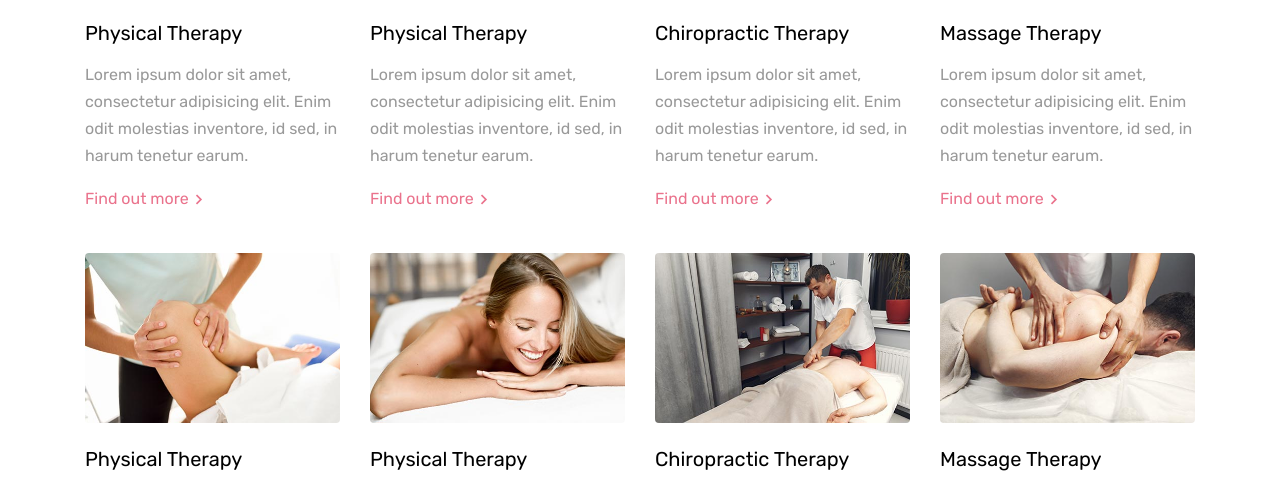
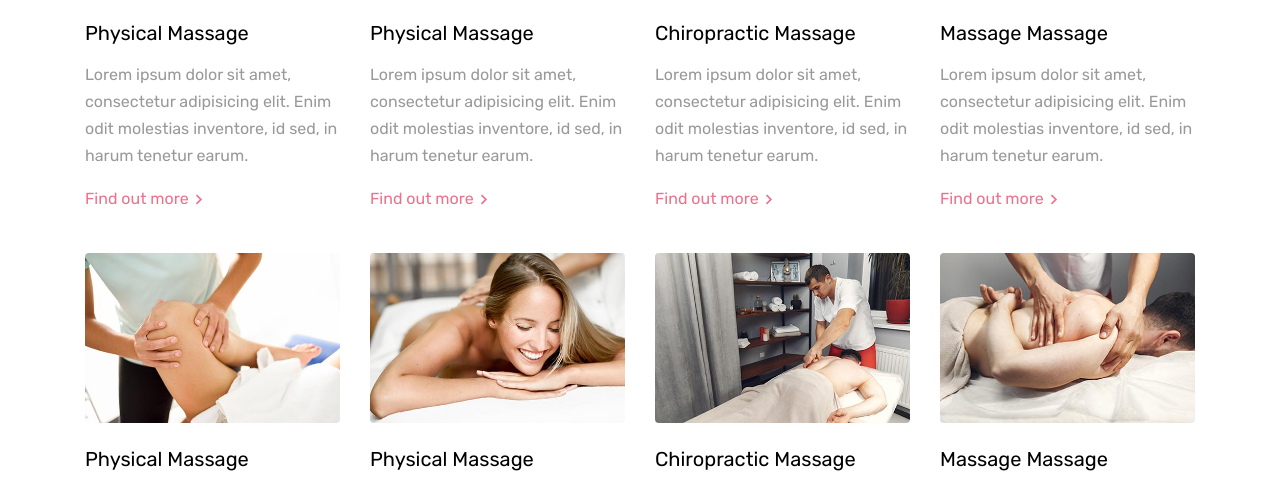
Before and after one commit to LONGLIN163/art-of-massage, a plain HTML site: page services.html in a window 1280 px wide. Shown: the part 1178-1662 px from the top of the page. Drawn offline with Linux system fonts and the light colour scheme; files whose address does not match are found by name.

Commit message:
rm sensitive words

```diff
--- a/services.html
+++ b/services.html
@@ -2,7 +2,7 @@
 <!DOCTYPE html>
 <html lang="en">
   <head>
-    <title>Physical Theraphy &mdash; Website Template by Colorlib</title>
+    <title>Web Test</title>
     <meta charset="utf-8">
     <meta name="viewport" content="width=device-width, initial-scale=1, shrink-to-fit=no">
 
@@ -56,15 +56,15 @@
                 <li class="has-children active">
                   <a href="services.html"><span>Services</span></a>
                   <ul class="dropdown arrow-top">
-                    <li><a href="#">Physical Therapy</a></li>
-                    <li><a href="#">Massage Therapy</a></li>
-                    <li><a href="#">Chiropractic Therapy</a></li>
+                    <li><a href="#">Full body Massage</a></li>
+                    <li><a href="#">SPA</a></li>
+                    <li><a href="#">Nerve Relax</a></li>
                     <li class="has-children">
                       <a href="#">Dropdown</a>
                       <ul class="dropdown">
-                        <li><a href="#">Physical Therapy</a></li>
-                        <li><a href="#">Massage Therapy</a></li>
-                        <li><a href="#">Chiropractic Therapy</a></li>
+                        <li><a href="#">Full body Massage</a></li>
+                        <li><a href="#">SPA</a></li>
+                        <li><a href="#">Nerve Relax</a></li>
                       </ul>
                     </li>
                   </ul>
@@ -124,7 +124,7 @@
           <div class="mb-4 mb-lg-4 col-sm-6 col-md-6 col-lg-3">
             <div class="block-service-1-card">
               <a href="#" class="thumbnail-link d-block mb-4"><img src="images/img_4.jpg" alt="Image" class="img-fluid"></a>
-              <h3 class="block-service-1-heading mb-3"><a href="#">Physical Therapy</a></h3>
+              <h3 class="block-service-1-heading mb-3"><a href="#">Physical Massage</a></h3>
               <div class="block-service-1-excerpt"><p>Lorem ipsum dolor sit amet, consectetur adipisicing elit. Enim odit molestias inventore, id sed, in harum tenetur earum.</p></div>
               <p><a href="#" class="d-inline-flex align-items-center block-service-1-more"><span>Find out more</span> <span class="icon-keyboard_arrow_right icon"></span></a></p>
             </div>
@@ -132,7 +132,7 @@
           <div class="mb-4 mb-lg-4 col-sm-6 col-md-6 col-lg-3">
             <div class="block-service-1-card">
               <a href="#" class="thumbnail-link d-block mb-4"><img src="images/img_1.jpg" alt="Image" class="img-fluid"></a>
-              <h3 class="block-service-1-heading mb-3"><a href="#">Physical Therapy</a></h3>
+              <h3 class="block-service-1-heading mb-3"><a href="#">Physical Massage</a></h3>
               <div class="block-service-1-excerpt"><p>Lorem ipsum dolor sit amet, consectetur adipisicing elit. Enim odit molestias inventore, id sed, in harum tenetur earum.</p></div>
               <p><a href="#" class="d-inline-flex align-items-center block-service-1-more"><span>Find out more</span> <span class="icon-keyboard_arrow_right icon"></span></a></p>
             </div>
@@ -140,7 +140,7 @@
           <div class="mb-4 mb-lg-4 col-sm-6 col-md-6 col-lg-3">
             <div class="block-service-1-card">
               <a href="#" class="thumbnail-link d-block mb-4"><img src="images/img_2.jpg" alt="Image" class="img-fluid"></a>
-              <h3 class="block-service-1-heading mb-3"><a href="#">Chiropractic Therapy</a></h3>
+              <h3 class="block-service-1-heading mb-3"><a href="#">Chiropractic Massage</a></h3>
               <div class="block-service-1-excerpt"><p>Lorem ipsum dolor sit amet, consectetur adipisicing elit. Enim odit molestias inventore, id sed, in harum tenetur earum.</p></div>
               <p><a href="#" class="d-inline-flex align-items-center block-service-1-more"><span>Find out more</span> <span class="icon-keyboard_arrow_right icon"></span></a></p>
             </div>
@@ -148,7 +148,7 @@
           <div class="mb-4 mb-lg-4 col-sm-6 col-md-6 col-lg-3">
             <div class="block-service-1-card">
               <a href="#" class="thumbnail-link d-block mb-4"><img src="images/img_3.jpg" alt="Image" class="img-fluid"></a>
-              <h3 class="block-service-1-heading mb-3"><a href="#">Massage Therapy</a></h3>
+              <h3 class="block-service-1-heading mb-3"><a href="#">Massage Massage</a></h3>
               <div class="block-service-1-excerpt"><p>Lorem ipsum dolor sit amet, consectetur adipisicing elit. Enim odit molestias inventore, id sed, in harum tenetur earum.</p></div>
               <p><a href="#" class="d-inline-flex align-items-center block-service-1-more"><span>Find out more</span> <span class="icon-keyboard_arrow_right icon"></span></a></p>
             </div>
@@ -157,7 +157,7 @@
           <div class="mb-4 mb-lg-4 col-sm-6 col-md-6 col-lg-3">
             <div class="block-service-1-card">
               <a href="#" class="thumbnail-link d-block mb-4"><img src="images/img_4.jpg" alt="Image" class="img-fluid"></a>
-              <h3 class="block-service-1-heading mb-3"><a href="#">Physical Therapy</a></h3>
+              <h3 class="block-service-1-heading mb-3"><a href="#">Physical Massage</a></h3>
               <div class="block-service-1-excerpt"><p>Lorem ipsum dolor sit amet, consectetur adipisicing elit. Enim odit molestias inventore, id sed, in harum tenetur earum.</p></div>
               <p><a href="#" class="d-inline-flex align-items-center block-service-1-more"><span>Find out more</span> <span class="icon-keyboard_arrow_right icon"></span></a></p>
             </div>
@@ -165,7 +165,7 @@
           <div class="mb-4 mb-lg-4 col-sm-6 col-md-6 col-lg-3">
             <div class="block-service-1-card">
               <a href="#" class="thumbnail-link d-block mb-4"><img src="images/img_1.jpg" alt="Image" class="img-fluid"></a>
-              <h3 class="block-service-1-heading mb-3"><a href="#">Physical Therapy</a></h3>
+              <h3 class="block-service-1-heading mb-3"><a href="#">Physical Massage</a></h3>
               <div class="block-service-1-excerpt"><p>Lorem ipsum dolor sit amet, consectetur adipisicing elit. Enim odit molestias inventore, id sed, in harum tenetur earum.</p></div>
               <p><a href="#" class="d-inline-flex align-items-center block-service-1-more"><span>Find out more</span> <span class="icon-keyboard_arrow_right icon"></span></a></p>
             </div>
@@ -173,7 +173,7 @@
           <div class="mb-4 mb-lg-4 col-sm-6 col-md-6 col-lg-3">
             <div class="block-service-1-card">
               <a href="#" class="thumbnail-link d-block mb-4"><img src="images/img_2.jpg" alt="Image" class="img-fluid"></a>
-              <h3 class="block-service-1-heading mb-3"><a href="#">Chiropractic Therapy</a></h3>
+              <h3 class="block-service-1-heading mb-3"><a href="#">Chiropractic Massage</a></h3>
               <div class="block-service-1-excerpt"><p>Lorem ipsum dolor sit amet, consectetur adipisicing elit. Enim odit molestias inventore, id sed, in harum tenetur earum.</p></div>
               <p><a href="#" class="d-inline-flex align-items-center block-service-1-more"><span>Find out more</span> <span class="icon-keyboard_arrow_right icon"></span></a></p>
             </div>
@@ -181,7 +181,7 @@
           <div class="mb-4 mb-lg-4 col-sm-6 col-md-6 col-lg-3">
             <div class="block-service-1-card">
               <a href="#" class="thumbnail-link d-block mb-4"><img src="images/img_3.jpg" alt="Image" class="img-fluid"></a>
-              <h3 class="block-service-1-heading mb-3"><a href="#">Massage Therapy</a></h3>
+              <h3 class="block-service-1-heading mb-3"><a href="#">Massage Massage</a></h3>
               <div class="block-service-1-excerpt"><p>Lorem ipsum dolor sit amet, consectetur adipisicing elit. Enim odit molestias inventore, id sed, in harum tenetur earum.</p></div>
               <p><a href="#" class="d-inline-flex align-items-center block-service-1-more"><span>Find out more</span> <span class="icon-keyboard_arrow_right icon"></span></a></p>
             </div>
```
Also changed, not shown: about.html (+7 -7 lines), blog-single.html (+7 -7 lines), blog.html (+13 -13 lines), contact.html (+7 -7 lines), index.html (+14 -14 lines).
